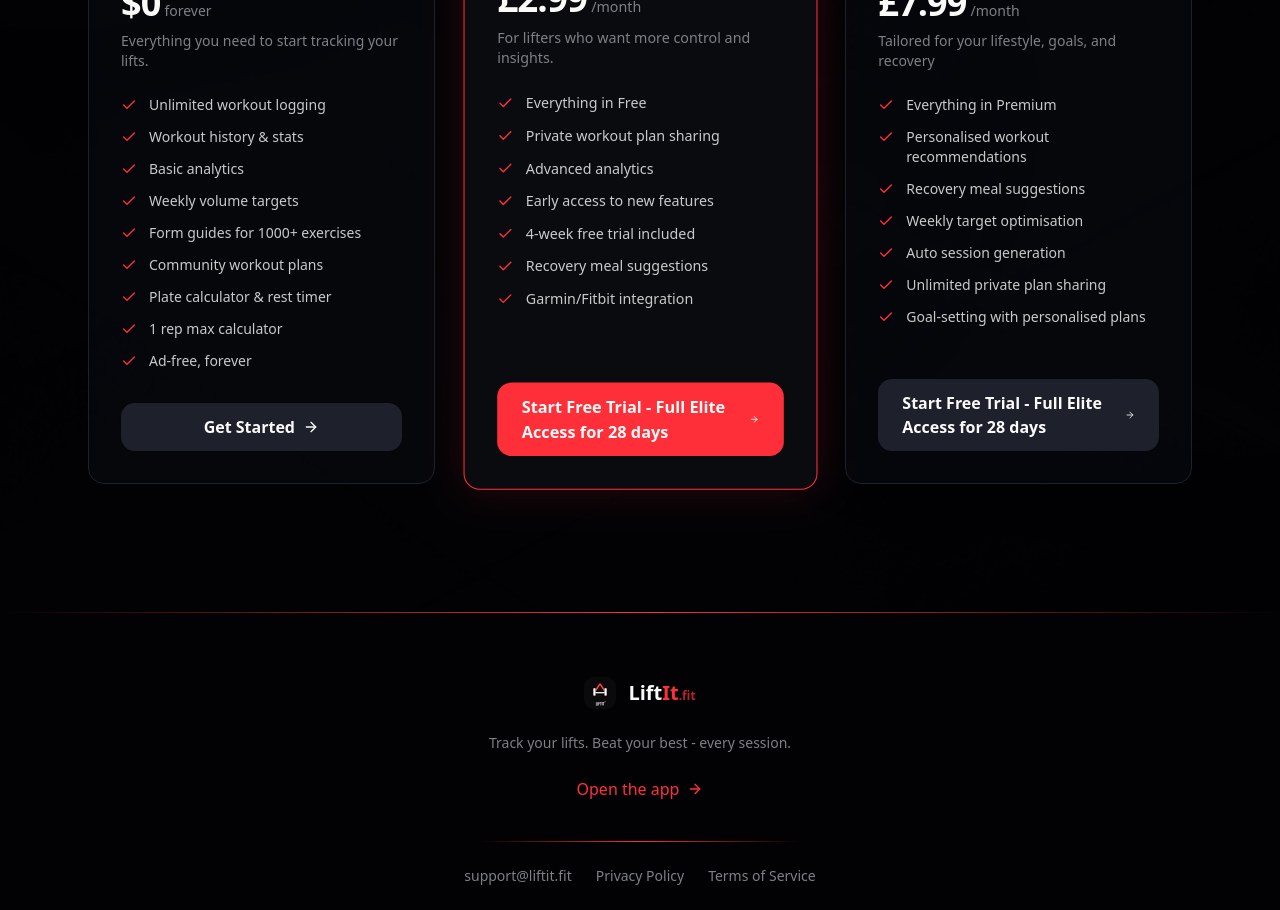
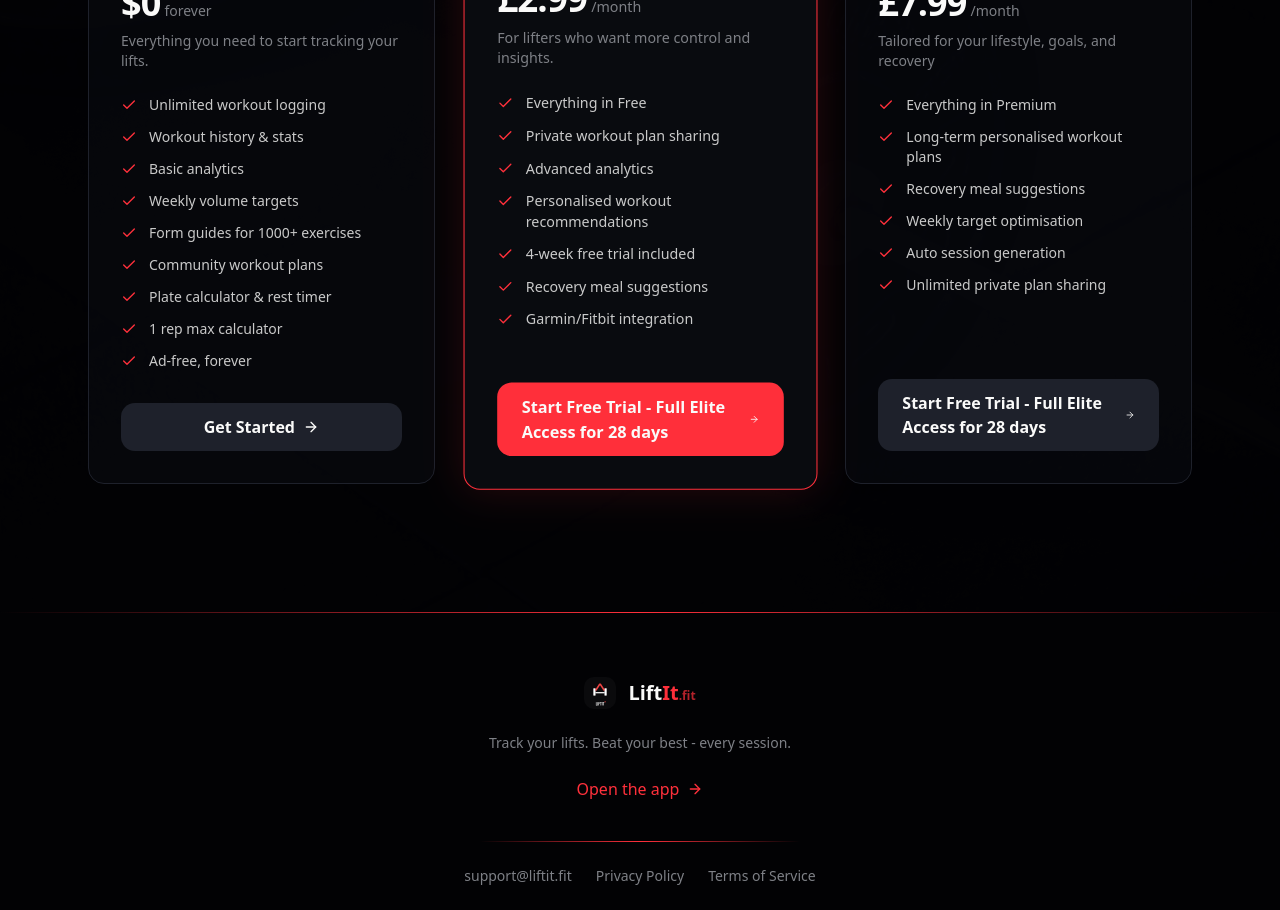
Before and after one commit to markdferrari/liftit-homepage, a Next.js app: page / in a window 1280 px wide. Shown: the part 2300-3210 px from the top of the page. Built offline with nearby package versions, Linux system fonts and the light colour scheme.

Commit message:
feat: update tiers
Signed-off-by: Mark Ferrari <markdferrari@gmail.com>

```diff
--- a/app/page.tsx
+++ b/app/page.tsx
@@ -118,7 +118,7 @@ const pricingTiers: PricingTier[] = [
       "Everything in Free",
       "Private workout plan sharing",
       "Advanced analytics",
-      "Early access to new features",
+      "Personalised workout recommendations",
       "4-week free trial included",
       "Recovery meal suggestions",
       "Garmin/Fitbit integration"
@@ -137,12 +137,11 @@ const pricingTiers: PricingTier[] = [
     description: "Tailored for your lifestyle, goals, and recovery",
     features: [
       "Everything in Premium",
-      "Personalised workout recommendations",
+      "Long-term personalised workout plans",
       "Recovery meal suggestions",
       "Weekly target optimisation",
       "Auto session generation",
-      "Unlimited private plan sharing",
-      "Goal-setting with personalised plans",
+      "Unlimited private plan sharing"
     ],
     cta: "Start Free Trial - Full Elite Access for 28 days",
     ctaHref: APP_URL,
```
